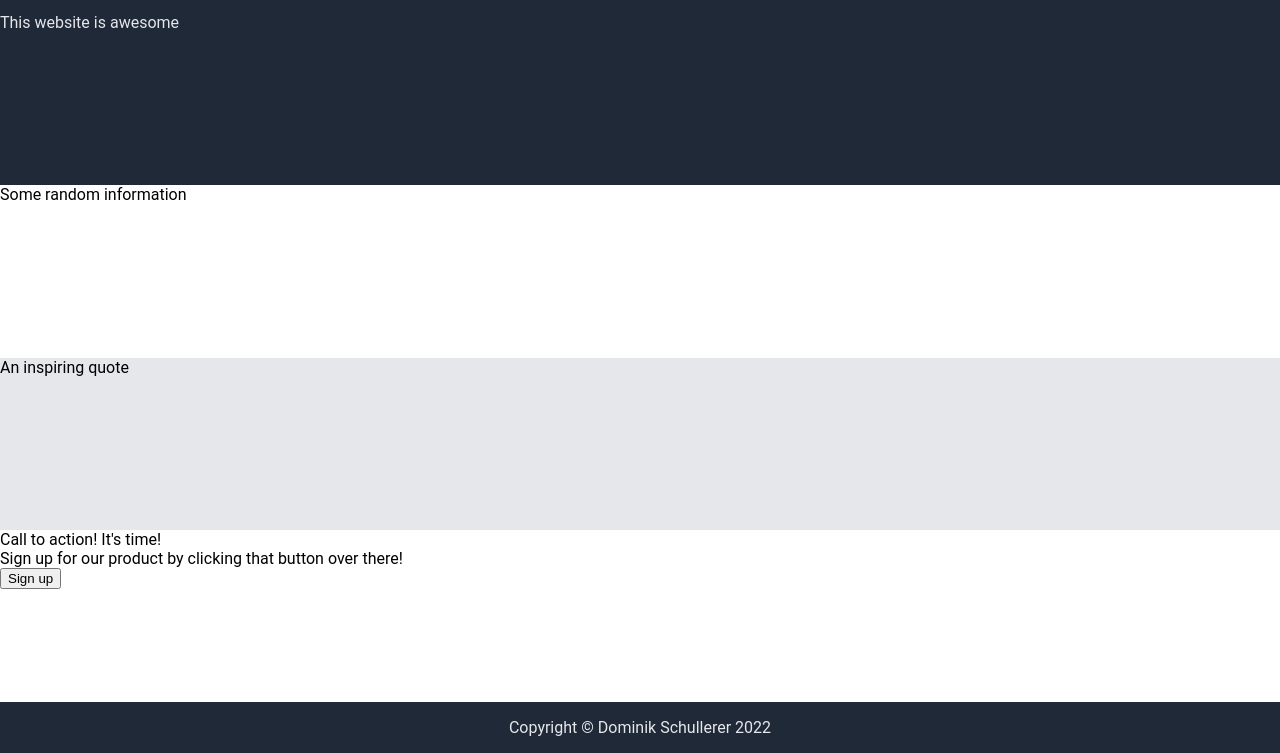
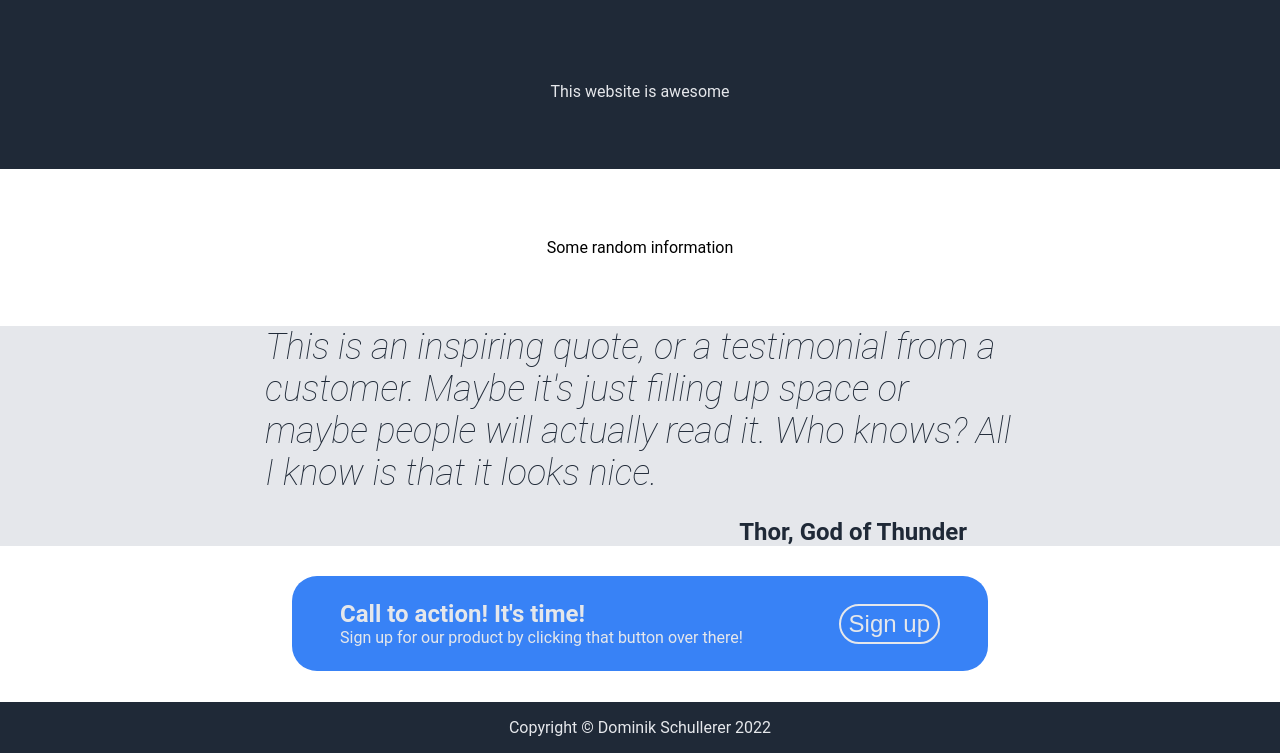
Before and after one commit to Cheranor/landingPage, a plain HTML site: page index.html in a window 1280 px wide. Shown: the part 47-800 px from the top of the page. Drawn offline with Linux system fonts and the light colour scheme.

Commit message:
Setup quotation area

```diff
--- a/index.html
+++ b/index.html
@@ -25,7 +25,14 @@
         </div>
 
         <div class="container dark">
-            An inspiring quote
+            <div class="quote">
+                <div class="text">
+                    This is an inspiring quote, or a testimonial from a customer. Maybe it's just filling up space or maybe people will actually read it. Who knows? All I know is that it looks nice.
+                </div>
+                <div class="source">
+                    Thor, God of Thunder
+                </div>
+            </div>
         </div>
 
         <div class="container light">
--- a/style.css
+++ b/style.css
@@ -20,6 +20,18 @@ a {
     font-size: 18px;
     color: #e5e7eb;
     text-decoration: none;
+}
+
+button {
+    background-color: #3882f6;
+    border-color: #e5e7eb;
+    color: #e5e7eb;
+    font-size: 24px;
+
+    padding: 4px 8px;
+
+    border-style: solid;
+    border-radius: 25px;
 }
 
 
@@ -48,6 +60,11 @@ a {
 
 .container {
     flex: 1;
+    display: flex;
+    flex-direction: column;
+    justify-content: center;
+    align-items: center;
+
 }
 
 .hero {
@@ -67,6 +84,43 @@ a {
     padding: 1em;
 }
 
+.quote {
+    display: flex;
+    flex-direction: column;
+
+    width: 750px;
+}
+
+.quote .text {
+    font-size: 36px;
+    font-style: italic;
+    font-weight: lighter;
+    color: #1f2937;
+}
+
+.source {
+    font-size: 24px;
+    font-weight: bold;
+    color: #1F2937;
+    align-self: flex-end;
+    margin: 24px 48px 0;
+}
+
 .signup {
-    align-self: center;
+    display: flex;
+    align-items: center;
+    width: 600px;
+    justify-content: space-between;
+
+    background-color: #3882f6;
+    color: #e5e7eb;
+
+    padding: 24px 48px;
+
+    border-radius: 25px;
 }
+
+.title {
+    font-weight: bold;
+    font-size: 24px;
+}
```
